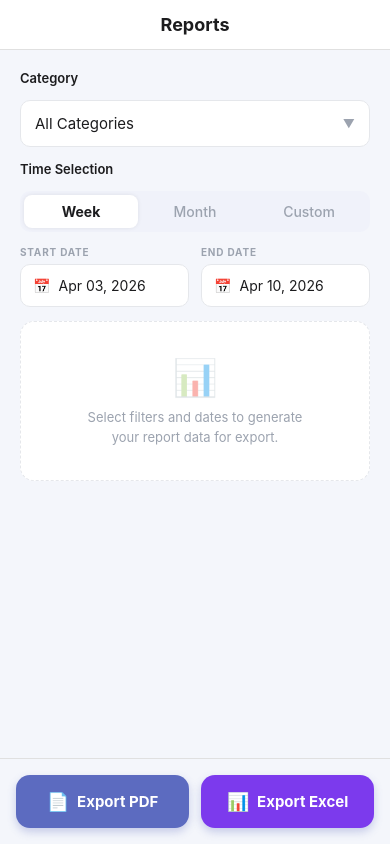
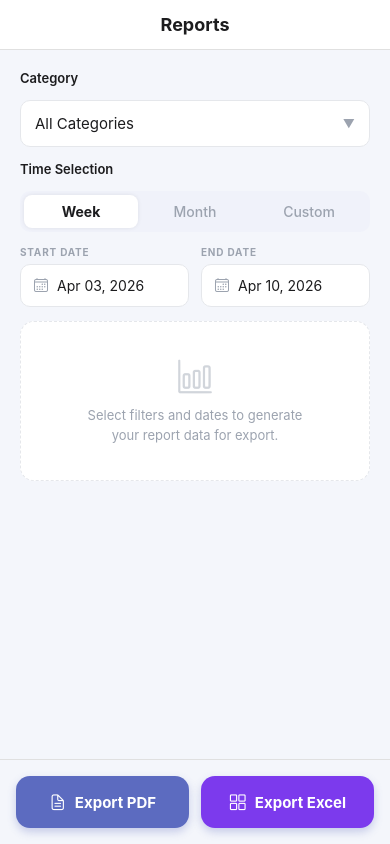
Before and after one commit to Ndaziramiyep/IoT-Data-Control-System, a React Native app: screen /Reports in a window 390 px wide. Built offline with nearby package versions, Linux system fonts and the light colour scheme.

Commit message:
removing emojis and replacing them with the icons

```diff
--- a/src/screens/AddDevice/DeviceConfigScreen.tsx
+++ b/src/screens/AddDevice/DeviceConfigScreen.tsx
@@ -4,6 +4,7 @@ import {
   StyleSheet, ActivityIndicator, Alert,
 } from 'react-native';
 import { SafeAreaView } from 'react-native-safe-area-context';
+import { Ionicons } from '@expo/vector-icons';
 import { insertDevice, getAllDevices, updateDevice } from '../../database/repositories/deviceRepository';
 import { useAppStore } from '../../store/store';
 import { Device, DeviceCategory } from '../../types/device';
@@ -142,7 +143,7 @@ export default function DeviceConfigScreen({ navigation, route }: any) {
       <ScrollView contentContainerStyle={styles.body} keyboardShouldPersistTaps="handled">
         <View style={styles.banner}>
           <View style={styles.bannerIcon}>
-            <Text style={styles.bannerIconText}>·))</Text>
+            <Ionicons name="bluetooth-outline" size={22} color="#5C6BC0" />
           </View>
           <Text style={styles.bannerText}>New Device Found</Text>
         </View>
@@ -225,7 +226,7 @@ export default function DeviceConfigScreen({ navigation, route }: any) {
         </View>
 
         <View style={styles.infoBox}>
-          <Text style={styles.infoIcon}>ⓘ</Text>
+          <Ionicons name="information-circle-outline" size={18} color="#5C6BC0" style={{ marginTop: 1 }} />
           <Text style={styles.infoText}>
             Setting a proper threshold ensures you receive critical alerts before product spoilage occurs.
             Notifications will be sent to the assigned supervisor.
@@ -235,7 +236,7 @@ export default function DeviceConfigScreen({ navigation, route }: any) {
         <TouchableOpacity style={[styles.saveBtn, saving && styles.saveBtnDisabled]} onPress={handleSave} activeOpacity={0.85} disabled={saving}>
           {saving
             ? <ActivityIndicator color="#fff" />
-            : <><Text style={styles.saveBtnIcon}>💾</Text><Text style={styles.saveBtnText}>Save Device</Text></>}
+            : <><Ionicons name="save-outline" size={18} color="#fff" /><Text style={styles.saveBtnText}>Save Device</Text></>}
         </TouchableOpacity>
 
         <TouchableOpacity onPress={() => navigation.goBack()} style={styles.cancelBtn}>
@@ -269,8 +270,7 @@ const styles = StyleSheet.create({
     width: 44, height: 44, borderRadius: 12,
     backgroundColor: '#EEF0FB', alignItems: 'center', justifyContent: 'center',
   },
-  bannerIconText: { fontSize: 16, color: '#5C6BC0', fontWeight: '700' },
-  bannerText: { fontSize: 17, fontWeight: '700', color: '#1C1C1E' },
+  bannerIconText: { fontSize: 16, color: '#5C6BC0', fontWeight: '700' },  bannerText: { fontSize: 17, fontWeight: '700', color: '#1C1C1E' },
   label: { fontSize: 11, fontWeight: '700', color: '#9CA3AF', letterSpacing: 0.8, marginBottom: -4 },
   input: {
     backgroundColor: '#fff', borderRadius: 10, borderWidth: 1, borderColor: '#E5E7EB',
@@ -304,7 +304,6 @@ const styles = StyleSheet.create({
     flexDirection: 'row', gap: 10, backgroundColor: '#EEF0FB',
     borderRadius: 12, padding: 14, alignItems: 'flex-start',
   },
-  infoIcon: { fontSize: 16, color: '#5C6BC0', marginTop: 1 },
   infoText: { flex: 1, fontSize: 13, color: '#4B5563', lineHeight: 20 },
   saveBtn: {
     flexDirection: 'row', alignItems: 'center', justifyContent: 'center', gap: 8,
@@ -312,7 +311,6 @@ const styles = StyleSheet.create({
     shadowColor: '#5C6BC0', shadowOpacity: 0.35, shadowRadius: 10,
     shadowOffset: { width: 0, height: 4 }, elevation: 6,
   },
-  saveBtnIcon: { fontSize: 18 },
   saveBtnText: { color: '#fff', fontSize: 17, fontWeight: '700' },
   saveBtnDisabled: { opacity: 0.7 },
   cancelBtn: { alignItems: 'center', paddingVertical: 8 },
--- a/src/screens/DeviceDetail/DeviceDetailScreen.tsx
+++ b/src/screens/DeviceDetail/DeviceDetailScreen.tsx
@@ -4,6 +4,7 @@ import {
   StyleSheet, Alert, Dimensions,
 } from 'react-native';
 import { SafeAreaView } from 'react-native-safe-area-context';
+import { Ionicons } from '@expo/vector-icons';
 import { useAppStore } from '../../store/store';
 import { getReadingsByDevice } from '../../database/repositories/readingRepository';
 import { getIncidentsByDevice } from '../../database/repositories/incidentRepository';
@@ -94,13 +95,13 @@ function LineGraph({
 }
 
 // ── Stat card ─────────────────────────────────────────────────────────────────
-function StatCard({ icon, label, value, unit, valueColor }: {
-  icon: string; label: string; value: string | number; unit: string; valueColor?: string;
+function StatCard({ iconName, label, value, unit, valueColor, iconColor }: {
+  iconName: keyof typeof Ionicons.glyphMap; label: string; value: string | number; unit: string; valueColor?: string; iconColor?: string;
 }) {
   return (
     <View style={styles.statCard}>
       <View style={styles.statTop}>
-        <Text style={styles.statIcon}>{icon}</Text>
+        <Ionicons name={iconName} size={13} color={iconColor ?? '#9CA3AF'} />
         <Text style={styles.statLabel}>{label}</Text>
       </View>
       <View style={styles.statBottom}>
@@ -226,23 +227,23 @@ export default function DeviceDetailScreen({ navigation, route }: any) {
 
         {/* Top 2 stats: Temp + Humidity */}
         <View style={styles.statsRow}>
-          <StatCard icon="🌡️" label="TEMPERATURE"
+          <StatCard iconName="thermometer-outline" iconColor="#5C6BC0" label="TEMPERATURE"
             value={currentTemp !== null ? currentTemp.toFixed(1) : '--'}
             unit="°C" />
-          <StatCard icon="💧" label="HUMIDITY"
+          <StatCard iconName="water-outline" iconColor="#06B6D4" label="HUMIDITY"
             value={currentHumidity !== null ? Math.round(currentHumidity) : '--'}
             unit="%" />
         </View>
 
         {/* Bottom 3 stats: Battery + Last Sync + Incidents */}
         <View style={styles.statsRow}>
-          <StatCard icon="🔋" label="BATTERY"
+          <StatCard iconName="battery-half-outline" iconColor="#22C55E" label="BATTERY"
             value={device.battery_level ?? '--'}
             unit={device.battery_level != null ? '%' : ''} />
-          <StatCard icon="🔄" label="LAST SYNC"
+          <StatCard iconName="sync-outline" iconColor="#5C6BC0" label="LAST SYNC"
             value={lastSyncMins !== null ? lastSyncMins : '--'}
             unit={lastSyncMins !== null ? 'min' : ''} />
-          <StatCard icon="⚠️" label="INCIDENTS"
+          <StatCard iconName="warning-outline" iconColor="#EF4444" label="INCIDENTS"
             value={incidentCount}
             unit=""
             valueColor={incidentCount > 0 ? '#EF4444' : '#1C1C1E'} />
@@ -300,7 +301,7 @@ export default function DeviceDetailScreen({ navigation, route }: any) {
           disabled={syncing}
           activeOpacity={0.85}
         >
-          <Text style={styles.actionBtnIcon}>🔄</Text>
+          <Ionicons name="sync-outline" size={18} color="#fff" />
           <Text style={styles.actionBtnText}>{syncing ? 'Syncing...' : 'Sync Data'}</Text>
         </TouchableOpacity>
 
@@ -317,7 +318,7 @@ export default function DeviceDetailScreen({ navigation, route }: any) {
           })}
           activeOpacity={0.85}
         >
-          <Text style={styles.actionBtnOutlineIcon}>⚙️</Text>
+          <Ionicons name="settings-outline" size={18} color="#5C6BC0" />
           <Text style={styles.actionBtnOutlineText}>Reconfigure Device</Text>
         </TouchableOpacity>
 
@@ -351,7 +352,6 @@ const styles = StyleSheet.create({
     shadowColor: '#000', shadowOpacity: 0.04, shadowRadius: 6, elevation: 2, gap: 6,
   },
   statTop: { flexDirection: 'row', alignItems: 'center', gap: 6 },
-  statIcon: { fontSize: 13 },
   statLabel: { fontSize: 10, fontWeight: '700', color: '#9CA3AF', letterSpacing: 0.5 },
   statBottom: { flexDirection: 'row', alignItems: 'baseline' },
   statValue: { fontSize: 26, fontWeight: '800', color: '#1C1C1E' },
@@ -378,7 +378,6 @@ const styles = StyleSheet.create({
     shadowColor: '#5C6BC0', shadowOpacity: 0.35, shadowRadius: 10,
     shadowOffset: { width: 0, height: 4 }, elevation: 6,
   },
-  actionBtnIcon: { fontSize: 18 },
   actionBtnText: { color: '#fff', fontSize: 16, fontWeight: '700' },
 
   actionBtnOutline: {
@@ -386,6 +385,5 @@ const styles = StyleSheet.create({
     backgroundColor: '#fff', borderRadius: 14, paddingVertical: 16,
     borderWidth: 1.5, borderColor: '#5C6BC0',
   },
-  actionBtnOutlineIcon: { fontSize: 18 },
   actionBtnOutlineText: { color: '#5C6BC0', fontSize: 16, fontWeight: '700' },
 });
--- a/src/screens/Incidents/IncidentsScreen.tsx
+++ b/src/screens/Incidents/IncidentsScreen.tsx
@@ -4,6 +4,7 @@ import {
   StyleSheet, Alert,
 } from 'react-native';
 import { SafeAreaView } from 'react-native-safe-area-context';
+import { Ionicons } from '@expo/vector-icons';
 import { getAllIncidents } from '../../database/repositories/incidentRepository';
 import { useAppStore } from '../../store/store';
 import { Incident } from '../../types/incident';
@@ -80,7 +81,7 @@ export default function IncidentsScreen({ navigation }: any) {
     <View>
       {/* Search */}
       <View style={styles.searchWrap}>
-        <Text style={styles.searchIcon}>🔍</Text>
+        <Ionicons name="search-outline" size={16} color="#B0B8C8" />
         <TextInput
           style={styles.searchInput}
           placeholder="Search incidents..."
@@ -94,11 +95,11 @@ export default function IncidentsScreen({ navigation }: any) {
       <Text style={styles.sectionTitle}>Recent Activity</Text>
       <View style={styles.exportRow}>
         <TouchableOpacity style={styles.exportBtn} onPress={() => exportAs('PDF')} activeOpacity={0.85}>
-          <Text style={styles.exportIcon}>📄</Text>
+          <Ionicons name="document-text-outline" size={15} color="#fff" />
           <Text style={styles.exportText}>Export as PDF</Text>
         </TouchableOpacity>
         <TouchableOpacity style={[styles.exportBtn, styles.exportBtnSecondary]} onPress={() => exportAs('Excel')} activeOpacity={0.85}>
-          <Text style={styles.exportIcon}>📊</Text>
+          <Ionicons name="grid-outline" size={15} color="#fff" />
           <Text style={styles.exportText}>Export as Excel</Text>
         </TouchableOpacity>
       </View>
@@ -116,7 +117,7 @@ export default function IncidentsScreen({ navigation }: any) {
 
   const renderEmpty = () => (
     <View style={styles.emptyWrap}>
-      <Text style={styles.emptyIcon}>⚠️</Text>
+      <Ionicons name="warning-outline" size={40} color="#D1D5DB" />
       <Text style={styles.emptyText}>No incidents recorded yet</Text>
     </View>
   );
@@ -175,7 +176,6 @@ const styles = StyleSheet.create({
     backgroundColor: '#fff', borderRadius: 12, borderWidth: 1, borderColor: '#E5E7EB',
     paddingHorizontal: 14, paddingVertical: 11, margin: 16, marginBottom: 8,
   },
-  searchIcon: { fontSize: 14 },
   searchInput: { flex: 1, fontSize: 14, color: '#1C1C1E' },
 
   sectionTitle: { fontSize: 15, fontWeight: '700', color: '#1C1C1E', marginHorizontal: 16, marginBottom: 10 },
@@ -188,7 +188,6 @@ const styles = StyleSheet.create({
     shadowOffset: { width: 0, height: 3 }, elevation: 4,
   },
   exportBtnSecondary: { backgroundColor: '#7C3AED' },
-  exportIcon: { fontSize: 15 },
   exportText: { color: '#fff', fontSize: 13, fontWeight: '700' },
 
   // Table
@@ -209,6 +208,5 @@ const styles = StyleSheet.create({
   colDur: { flex: 1.5, textAlign: 'right' },
 
   emptyWrap: { alignItems: 'center', paddingTop: 60, gap: 12 },
-  emptyIcon: { fontSize: 40 },
   emptyText: { fontSize: 14, color: '#9CA3AF' },
 });
--- a/src/screens/Reports/ReportsScreen.tsx
+++ b/src/screens/Reports/ReportsScreen.tsx
@@ -4,6 +4,7 @@ import {
   ScrollView, Alert, Platform, Modal, FlatList,
 } from 'react-native';
 import { SafeAreaView } from 'react-native-safe-area-context';
+import { Ionicons } from '@expo/vector-icons';
 import { useAppStore } from '../../store/store';
 import { DeviceCategory } from '../../types/device';
 import { getAllReports, insertReport } from '../../database/repositories/reportRepository';
@@ -229,14 +230,14 @@ export default function ReportsScreen() {
           <View style={styles.dateCol}>
             <Text style={styles.dateLabel}>START DATE</Text>
             <TouchableOpacity style={styles.dateInput} onPress={() => setShowStartPicker(true)}>
-              <Text style={styles.dateIcon}>📅</Text>
+              <Ionicons name="calendar-outline" size={16} color="#9CA3AF" />
               <Text style={styles.dateText}>{formatDate(startDate)}</Text>
             </TouchableOpacity>
           </View>
           <View style={styles.dateCol}>
             <Text style={styles.dateLabel}>END DATE</Text>
             <TouchableOpacity style={styles.dateInput} onPress={() => setShowEndPicker(true)}>
-              <Text style={styles.dateIcon}>📅</Text>
+              <Ionicons name="calendar-outline" size={16} color="#9CA3AF" />
               <Text style={styles.dateText}>{formatDate(endDate)}</Text>
             </TouchableOpacity>
           </View>
@@ -246,12 +247,12 @@ export default function ReportsScreen() {
         <TouchableOpacity style={styles.previewBox} onPress={generateReport} activeOpacity={0.8}>
           {!hasGenerated ? (
             <>
-              <Text style={styles.previewIcon}>📊</Text>
+              <Ionicons name="bar-chart-outline" size={36} color="#D1D5DB" />
               <Text style={styles.previewText}>Select filters and dates to generate{'\n'}your report data for export.</Text>
             </>
           ) : reportRows.length === 0 ? (
             <>
-              <Text style={styles.previewIcon}>📭</Text>
+              <Ionicons name="mail-open-outline" size={36} color="#D1D5DB" />
               <Text style={styles.previewText}>No readings found for the selected{'\n'}filters and date range.</Text>
             </>
           ) : (
@@ -285,11 +286,11 @@ export default function ReportsScreen() {
       {/* Export buttons */}
       <View style={styles.exportRow}>
         <TouchableOpacity style={styles.exportBtn} onPress={() => exportAs('PDF')} activeOpacity={0.85}>
-          <Text style={styles.exportIcon}>📄</Text>
+          <Ionicons name="document-text-outline" size={18} color="#fff" />
           <Text style={styles.exportText}>Export PDF</Text>
         </TouchableOpacity>
         <TouchableOpacity style={[styles.exportBtn, styles.exportBtnSecondary]} onPress={() => exportAs('Excel')} activeOpacity={0.85}>
-          <Text style={styles.exportIcon}>📊</Text>
+          <Ionicons name="grid-outline" size={18} color="#fff" />
           <Text style={styles.exportText}>Export Excel</Text>
         </TouchableOpacity>
       </View>
@@ -358,7 +359,6 @@ const styles = StyleSheet.create({
     paddingHorizontal: 12, paddingVertical: 12,
     flexDirection: 'row', alignItems: 'center', gap: 8,
   },
-  dateIcon: { fontSize: 14 },
   dateText: { fontSize: 14, color: '#1C1C1E' },
 
   previewBox: {
@@ -367,7 +367,6 @@ const styles = StyleSheet.create({
     minHeight: 160, alignItems: 'center', justifyContent: 'center',
     padding: 20, gap: 8,
   },
-  previewIcon: { fontSize: 36, opacity: 0.4 },
   previewText: { fontSize: 13, color: '#9CA3AF', textAlign: 'center', lineHeight: 20 },
   previewSummaryTitle: { fontSize: 14, fontWeight: '700', color: '#1C1C1E' },
   previewSummaryCount: { fontSize: 22, fontWeight: '800', color: '#5C6BC0' },
@@ -392,7 +391,6 @@ const styles = StyleSheet.create({
     shadowOffset: { width: 0, height: 4 }, elevation: 5,
   },
   exportBtnSecondary: { backgroundColor: '#7C3AED' },
-  exportIcon: { fontSize: 18 },
   exportText: { color: '#fff', fontSize: 15, fontWeight: '700' },
 });
 
```
